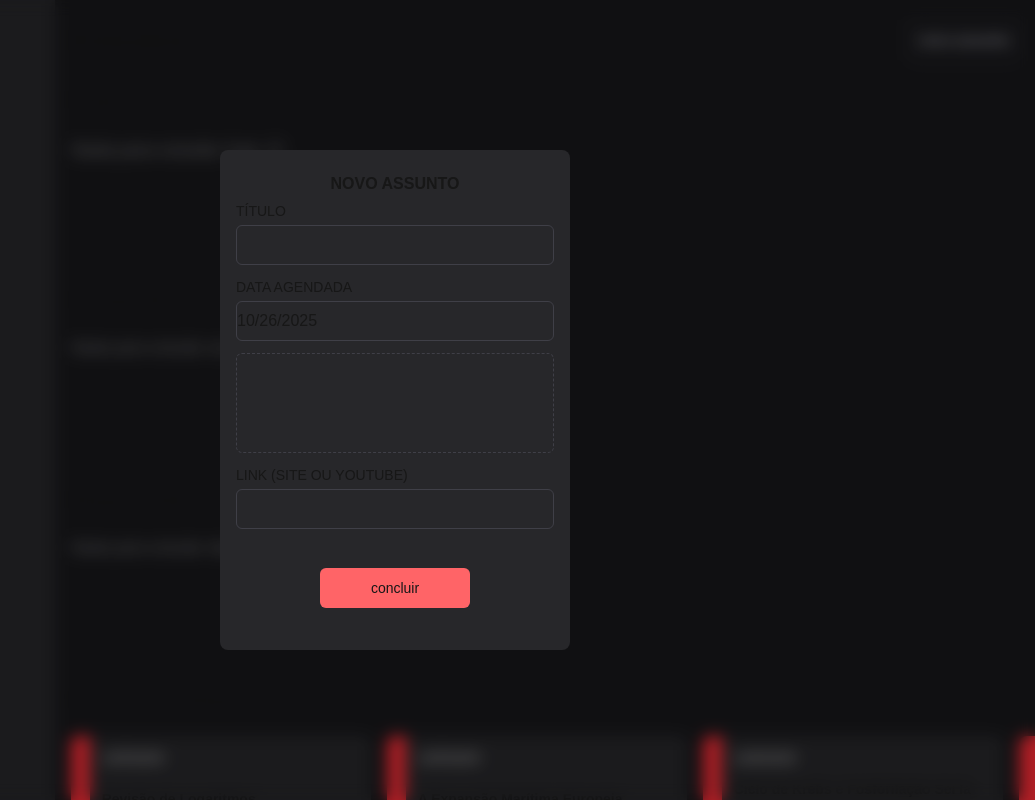
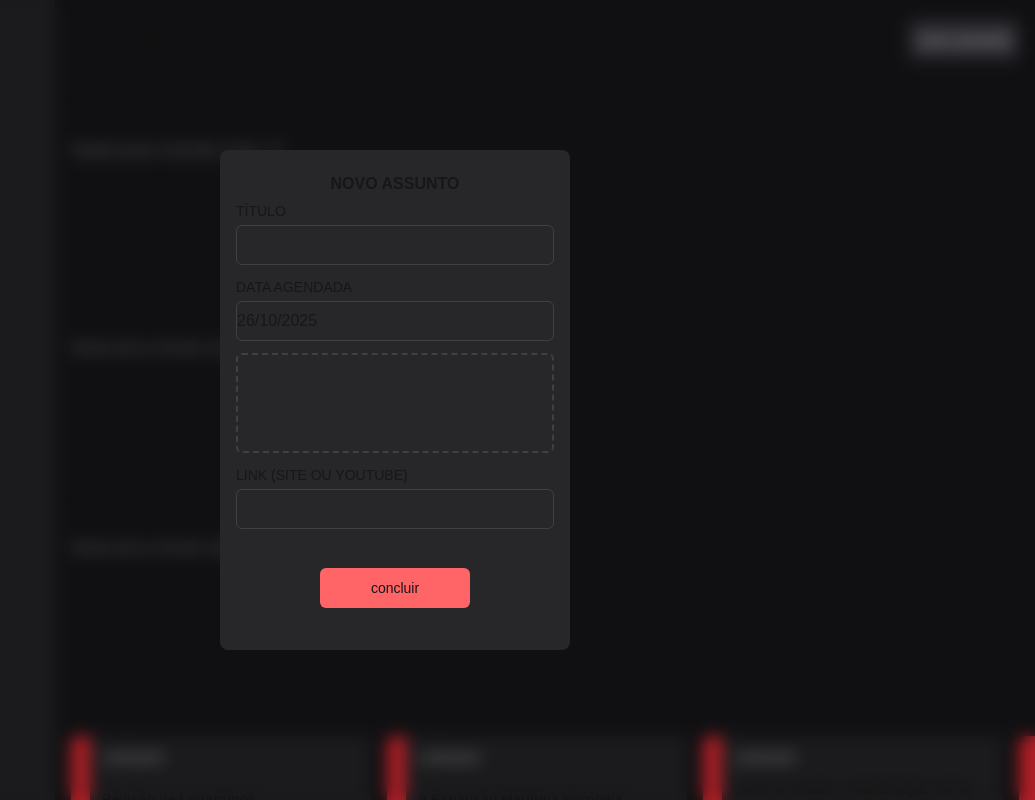
Before and after one commit to kelsmartins/projeto-studyo, a Next.js app in the folder app-estudos/: page / in a window 1280 px wide. Both pictures are taken after a click on the button "novo assunto". Shown: the whole page, without its empty margins (245-1280 px from the left). Built offline with nearby package versions, Linux system fonts and the light colour scheme.

Commit message:
ajuste em array para acesso e add novo assunto a assuntos, alem de datepicker passar para componente vai o valor que ele pegou e a partir o pai, enviar para home criar novo objeto com dados recebidos via prop

```diff
--- a/app-estudos/app/page.tsx
+++ b/app-estudos/app/page.tsx
@@ -3,11 +3,14 @@ import { Button } from '@/components/button';
 import {CardArea} from '@/components/cardarea';
 import { CardDetalhado } from '@/components/carddetalhado';
 import { NovoCard } from '@/components/novocard';
+import { AssuntoType } from '@/types/assuntotype';
 import { useState } from 'react';
+import { Assuntos} from '@/data/assuntos';
 
 export default function Home() {
 
   const [newCardVisible, setNewCardVisible] = useState(false);
+  const [assuntos, setAssuntos] = useState<AssuntoType[]>(Assuntos);
 
   function handleOpenNewCard(){
     setNewCardVisible(true);
@@ -17,9 +20,17 @@ export default function Home() {
     setNewCardVisible(false);
   }
 
-  function handleSaveNewCard(){
-    alert('salvo');
-  }
+  function handleSaveNewCard(title: string, date: Date, link: string) {
+  setAssuntos(current => [
+    ...current,
+    {
+      id: current.length + 1,
+      assunto: title,
+      dataAgendada: date,
+      linkRepositorio: link
+    }
+  ]);
+}
 
   return (
     <div className="w-screen h-screen flex overflow-hidden">
@@ -29,18 +40,18 @@ export default function Home() {
       <div className="h-screen w-[100%] flex-1 bg-zinc-900 min-w-0">
         <div className="h-[10%] w-[100%] flex flex-row items-center px-4 justify-between">
           <h2 className="text-3xl font-bold">Estudos</h2>
-          <button className='w-[110px] h-[40px] border-1 border-zinc-700 rounded-md font-bold p-1 text-sm text-zinc-400 hover:bg-zinc-700 transition-colors'
+          <button className='w-[110px] h-[40px] bg-zinc-700 rounded-md font-bold p-1 text-sm text-white/80 hover:bg-zinc-700 transition-colors'
           onClick={handleOpenNewCard}>novo assunto</button>
         </div>
          <div className=" w-full h-[90%] overflow-y-auto no-scrollbar">
-            <CardArea title='Hoje'code={1}/>
-            <CardArea title='Amanhã' code={2}/>
-            <CardArea title='Depois de amanhã' code={3}/>
-            <CardArea title='Próximos dias' code={4}/>
+            <CardArea title='Hoje'code={1}assuntos={assuntos}/>
+            <CardArea title='Amanhã' code={2} assuntos={assuntos}/>
+            <CardArea title='Depois de amanhã' code={3} assuntos={assuntos}/>
+            <CardArea title='Próximos dias' code={4} assuntos={assuntos}/>
         </div>
       </div>
       {newCardVisible &&
-        <NovoCard onClick={handleCloseNewCard} onConcluir={handleSaveNewCard}/>}
+        <NovoCard onClick={handleCloseNewCard} onConcluir={(title, date, link) => handleSaveNewCard(title, date, link)}/>}
     </div>
   );
 }
--- a/app-estudos/components/card.tsx
+++ b/app-estudos/components/card.tsx
@@ -28,7 +28,7 @@ export function Card({assuntoData}: Props) {
                 <div className="w-full h-[60px]"></div>
                 <div className="w-full h-[60px] flex justify-between items-center">
                     <Button style="w-[100px] h-[30px] text-zinc-500 border border-zinc-700 rounded-md hover:bg-zinc-700 transition-colors font-bold" title="ver tudo" onClick={handleShowDetails} />
-                    <Button style="w-[100px] h-[30px] bg-red-300 font-bold" title="concluir"/>
+                    <Button style="w-[100px] h-[30px] bg-zinc-700 font-bold" title="concluir"/>
                 </div>
                 {show &&
                     <CardDetalhado assuntoData={assuntoData} onClose={handleCloseDetails}/>
--- a/app-estudos/components/cardarea.tsx
+++ b/app-estudos/components/cardarea.tsx
@@ -1,14 +1,14 @@
 import {Card} from '@/components/card'
 import { useEffect, useState } from 'react';
 import { AssuntoType } from '@/types/assuntotype';
-import { Assuntos } from '@/data/assuntos';
 
 type Props = {
     title: string;
-    code: number
+    code: number;
+    assuntos: AssuntoType[];
 }
 
-export function CardArea({title, code}: Props){
+export function CardArea({title, code, assuntos}: Props){
 
     const [ today, setToday ] = useState<AssuntoType[]>([]);
     const [ tomorrow, setTomorrow ] = useState<AssuntoType[]>([]);
@@ -30,7 +30,12 @@ export function CardArea({title, code}: Props){
 
     useEffect(() => {
 
-        Assuntos.forEach((assunto) => {
+        setToday([]); // para nao ter objetos duplicados
+        setTomorrow([]);
+        setAfterTomorrow([]);
+        setNextDays([]);
+
+        assuntos.forEach((assunto) => {
 
             const dataAssunto = assunto.dataAgendada;
 
@@ -64,7 +69,7 @@ export function CardArea({title, code}: Props){
                 }
             }
         });
-    }, []);
+    }, [assuntos]);
 
     return (
         <div className="min-h-[200px] w-[100%] mx-auto flex flex-col">
--- a/app-estudos/components/datepicker.tsx
+++ b/app-estudos/components/datepicker.tsx
@@ -2,26 +2,31 @@ import { useState } from 'react'
 import DatePicker from 'react-datepicker'
 import "react-datepicker/dist/react-datepicker.css";
 import { registerLocale } from 'react-datepicker';
-// import { format } from 'date-fns'
 import { ptBR } from 'date-fns/locale'
 
 registerLocale('pt-BR', ptBR)
 
-export const DatePickerComponent = () => {
+type Props = {
+    onPick: (date: Date) => void; // pegar data e salvar no comp-pai (novocard)
+}
+
+export const DatePickerComponent = ({onPick}: Props) => {
 
     const [date, setDate] = useState(new Date())
 
-    function handleSetDate(date: Date | null){
-        if(date){
-            setDate(date)
+    function handleSetDate(newDate: Date | null){
+        if(newDate){
+            setDate(newDate)
+            onPick(newDate); // pegou a data da state e levou para a comp-pai(novocard)
         }
     }
 
     return (
         <DatePicker selected={date}
             onChange={handleSetDate}
-            locale={`pt-BR`}
+            locale={`pt-BR`} // traduzir para portugues
             className='w-full h-[40px] border-1 border-zinc-700 rounded-md mb-3'
+            dateFormat={`dd/MM/yyyy`} // padrozinar para formato brasileiro
         />
     )
 
--- a/app-estudos/components/novocard.tsx
+++ b/app-estudos/components/novocard.tsx
@@ -4,16 +4,21 @@ import { DatePickerComponent } from "./datepicker"
 
 type Props = {
     onClick: () => void;
-    onConcluir: () => void;
+    onConcluir: (title: string, date: Date, link: string) => void;
 }
 
 export function NovoCard({onClick, onConcluir}: Props) {
 
     const [title, setTitle] = useState('');
+    const [date, setDate] = useState(new Date())
     const [link, setLink] = useState('');
 
+    function handlePickDate(newDate: Date){
+        setDate(newDate);
+    }
+
     function handleOnConcluir(){
-        onConcluir();
+        onConcluir(title, date, link);
         onClick();
     }
 
@@ -31,9 +36,9 @@ export function NovoCard({onClick, onConcluir}: Props) {
                 />
 
                 <h3 className="mb-1 text-sm uppercase">data agendada</h3>
-                <DatePickerComponent />
+                <DatePickerComponent onPick={handlePickDate} />
 
-                <div className="w-full h-[100px] border-1 border-dashed rounded-md border-zinc-700 mb-3"></div>
+                <div className="w-full h-[100px] border-2 border-dashed rounded-md border-zinc-700 mb-3"></div>
                 {/* <div className="h-[60px] w-full border-1 border-zinc-700 rounded-md p-2 text-white text-sm mb-3"></div> */}
 
                  <h3 className="mb-1 text-sm uppercase">link (Site ou YouTube)</h3>
--- a/app-estudos/data/assuntos.ts
+++ b/app-estudos/data/assuntos.ts
@@ -1,9 +1,10 @@
 import {AssuntoType} from '@/types/assuntotype'
+import {useState} from 'react'
 
 // O MÊS DO JAVASCRIPT COMEÇA EM 0 (Jan=0, Fev=1, ..., Nov=10, Dez=11)
 // Eu ajustei suas datas para refletir Novembro (10) e Dezembro (11).
 
-export const Assuntos: AssuntoType[] = [
+export const Assuntos: AssuntoType[]= [
   {
     id: 1,
     // Original: new Date(2025, 11, 5) -> 05 de DEZEMBRO
--- a/app-estudos/types/assuntotype.ts
+++ b/app-estudos/types/assuntotype.ts
@@ -2,7 +2,7 @@ export type AssuntoType = {
     id: number;
     dataAgendada: Date;
     assunto: String;
-    contexto: String;
+    contexto?: String;
     linkRepositorio: String;
     anotacoesRapidas?: String;
 }
```
